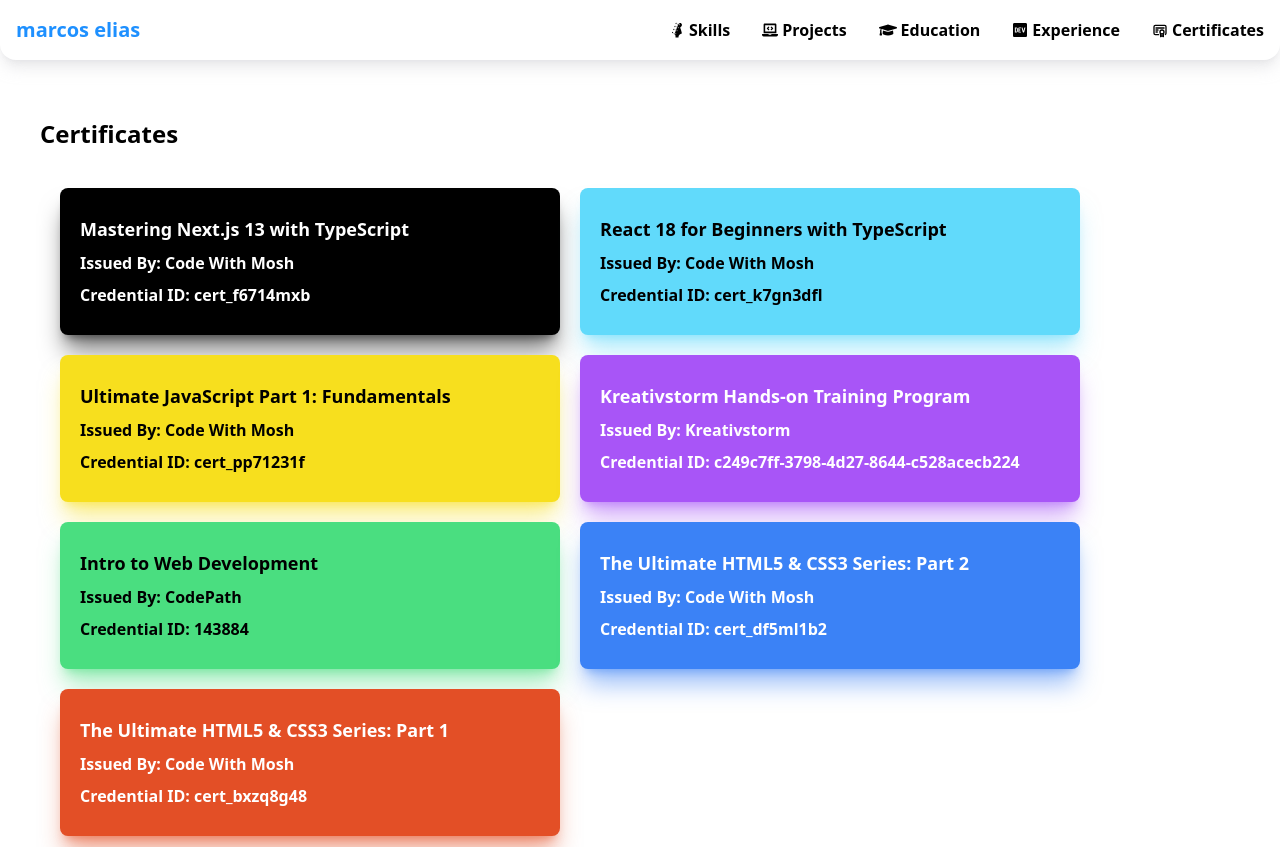
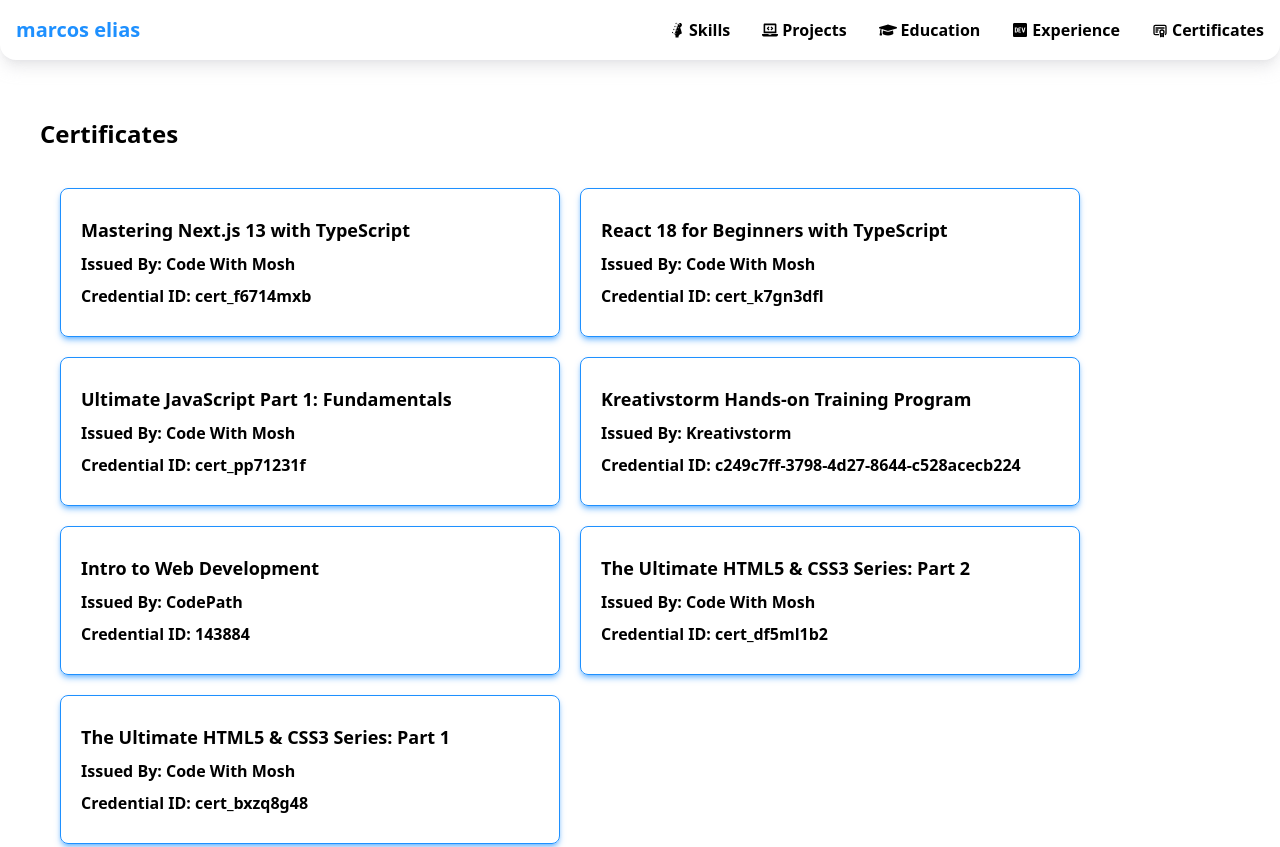
Before and after one commit to mark-elias/MyPortfolio_Next.js, a Next.js app: page /certificates in a window 1280 px wide. Shown: the top 847 px of the page. Built offline with nearby package versions, Linux system fonts and the light colour scheme.

Commit message:
update styling

```diff
--- a/app/certificates/page.tsx
+++ b/app/certificates/page.tsx
@@ -5,37 +5,37 @@
     <section>
       <h1>Certificates</h1>
       <div className="cert-container">
-        <div className="cert-card bg-black text-white shadow-black/50">
+        <div className="cert-card ">
           <h3>Mastering Next.js 13 with TypeScript</h3>
           <p>Issued By: Code With Mosh</p>
           <p>Credential ID: cert_f6714mxb</p>
         </div>
-        <div className="cert-card bg-[#61DAFB] shadow-[#61DAFB]/50">
+        <div className="cert-card ">
           <h3>React 18 for Beginners with TypeScript</h3>
           <p>Issued By: Code With Mosh</p>
           <p>Credential ID: cert_k7gn3dfl</p>
         </div>
-        <div className="cert-card bg-[#F7DF1E] shadow-[#F7DF1E]/50">
+        <div className="cert-card">
           <h3>Ultimate JavaScript Part 1: Fundamentals</h3>
           <p>Issued By: Code With Mosh</p>
           <p>Credential ID: cert_pp71231f</p>
         </div>
-        <div className="cert-card bg-purple-500 shadow-purple-500/50 text-white">
+        <div className="cert-card ">
           <h3>Kreativstorm Hands-on Training Program</h3>
           <p>Issued By: Kreativstorm</p>
           <p>Credential ID: c249c7ff-3798-4d27-8644-c528acecb224</p>
         </div>
-        <div className="cert-card bg-green-400 shadow-green-400/50 ">
+        <div className="cert-card">
           <h3>Intro to Web Development</h3>
           <p>Issued By: CodePath</p>
           <p>Credential ID: 143884</p>
         </div>
-        <div className="cert-card bg-blue-500 text-white shadow-blue-500/50">
+        <div className="cert-card">
           <h3>The Ultimate HTML5 & CSS3 Series: Part 2</h3>
           <p>Issued By: Code With Mosh</p>
           <p>Credential ID: cert_df5ml1b2</p>
         </div>
-        <div className="cert-card bg-[#E34F26] text-white shadow-[#E34F26]/50">
+        <div className="cert-card">
           <h3>The Ultimate HTML5 & CSS3 Series: Part 1</h3>
           <p>Issued By: Code With Mosh</p>
           <p>Credential ID: cert_bxzq8g48</p>
--- a/app/education/page.tsx
+++ b/app/education/page.tsx
@@ -4,10 +4,12 @@
   return (
     <section>
       <h1>Education</h1>
-      <div className="cool-div">
-        <h2>San Diego State University</h2>
-        <h3>Bachelor&#39;s degree, Computer Science</h3>
-        <p>Graduated May 2023</p>
+      <div className="cool-div-container">
+        <div className="cool-div ">
+          <h2>San Diego State University</h2>
+          <h3>Bachelor&#39;s degree, Computer Science</h3>
+          <p>Graduated May 2023</p>
+        </div>
       </div>
     </section>
   );
--- a/app/globals.css
+++ b/app/globals.css
@@ -32,16 +32,16 @@
         @apply flex items-center gap-1 hover:text-customPrimary
     }
     .cool-link{
-        @apply inline-flex items-center gap-1 bg-customPrimary px-2 rounded shadow-lg shadow-customPrimary/50 text-white hover:scale-105 duration-200 ease-in-out font-medium
+        @apply inline-flex items-center gap-1 bg-customPrimary px-2 rounded shadow-md shadow-customPrimary/50 text-white hover:scale-105 duration-200 ease-in-out font-medium
     }
     .cool-div-container{
         @apply flex flex-col p-5 gap-5
     }
     .cool-div{
-        @apply p-5 rounded-lg shadow-xl border-2
+        @apply p-5 rounded-lg shadow-md shadow-customPrimary/50 border-[1px] border-customPrimary
     }
     .project-container{
-        @apply p-5 flex flex-wrap gap-7
+        @apply p-5 flex flex-wrap gap-11
     }
     .project-card{
         @apply rounded-xl shadow-2xl w-[300px] transition-transform transform hover:scale-105 ease-in-out duration-300
@@ -53,12 +53,12 @@
         @apply p-5 flex flex-wrap gap-5
     }
     .skill-card{
-        @apply shadow-2xl p-5 rounded-xl
+        @apply shadow-2xl p-5 rounded-xl shadow-md shadow-customPrimary/50 border-[1px] border-customPrimary
     }
     .cert-container{
         @apply flex flex-col p-5 gap-5 lg:flex-row lg:flex-wrap
     }
     .cert-card{
-        @apply p-5 rounded-lg shadow-xl md:min-w-[500px]
+        @apply p-5 rounded-lg shadow-md md:min-w-[500px] shadow-customPrimary/50 border-[1px] border-customPrimary
     }
 }
--- a/app/skills/BadgeList.tsx
+++ b/app/skills/BadgeList.tsx
@@ -12,7 +12,7 @@
       {badgeStyles.map((badgeStyle) => (
         <span
           key={badgeStyle.name}
-          className="cool-badge"
+          className="cool-badge text-base"
           style={{
             backgroundColor: badgeStyle.styles.backgroundColor || "#ccc",
             color: badgeStyle.styles.textColor || "#000",
--- a/components/Summary.tsx
+++ b/components/Summary.tsx
@@ -2,13 +2,12 @@
 
 function Summary() {
   return (
-    <section className="rounded-lg border-2 shadow-xl">
+    <section className="rounded-lg shadow-md md:min-w-[500px] shadow-customPrimary/50 border-[1px] border-customPrimary">
       <p>
-        San Diego-based Full Stack Developer with expertise in building
-        responsive, user-friendly web applications using React, JavaScript,
-        TypeScript, and Node.js. Skilled in developing REST APIs, fetching and
-        managing data from APIs, and handling databases with MongoDB and
-        Mongoose.
+        Full Stack Developer with expertise in building responsive,
+        user-friendly web applications using React, JavaScript, TypeScript, and
+        Node.js. Skilled in developing REST APIs, fetching and managing data
+        from APIs, and handling databases with MongoDB and Mongoose.
       </p>
       <p>
         Proficient in authentication, data validation (Joi, Zod, React Hook
```
